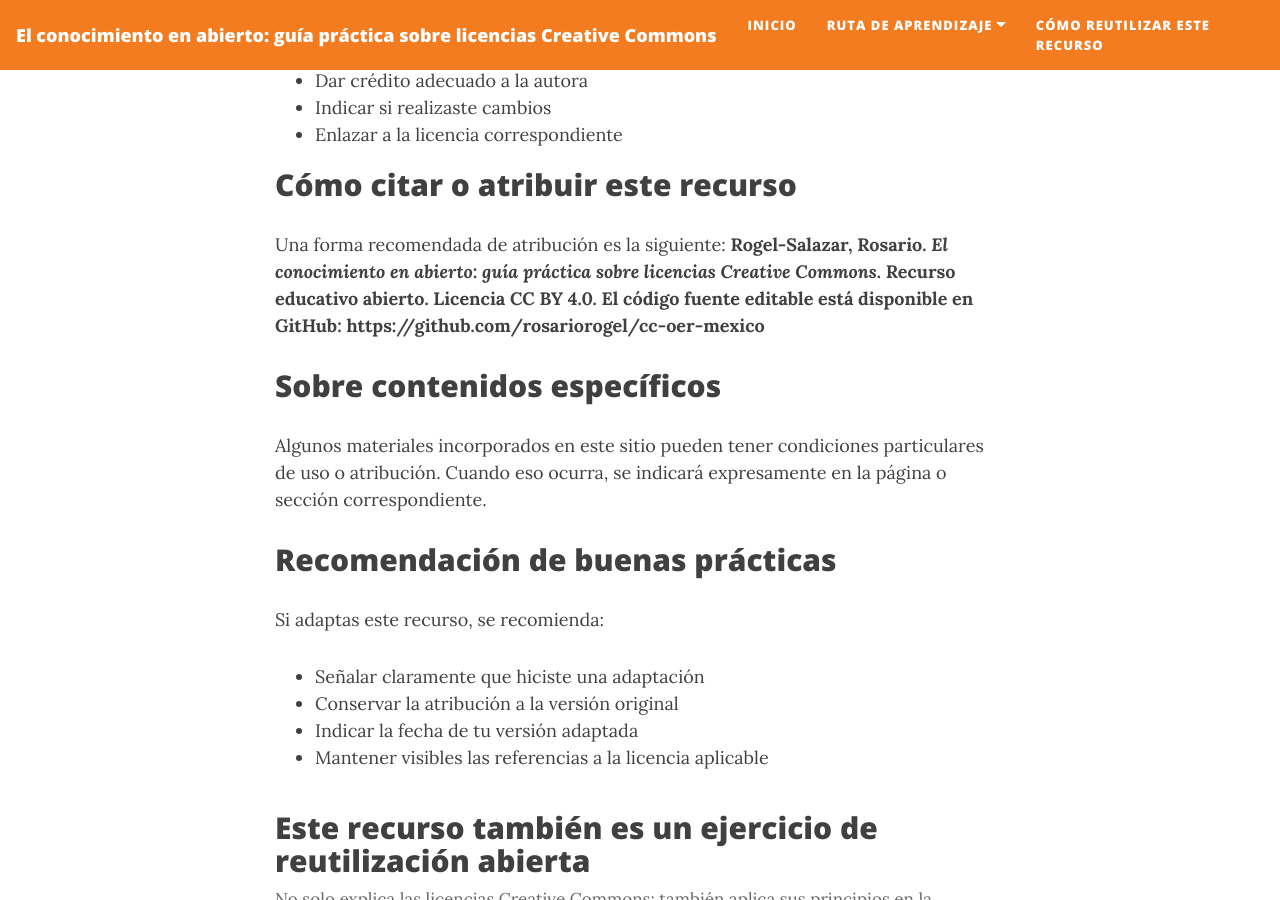
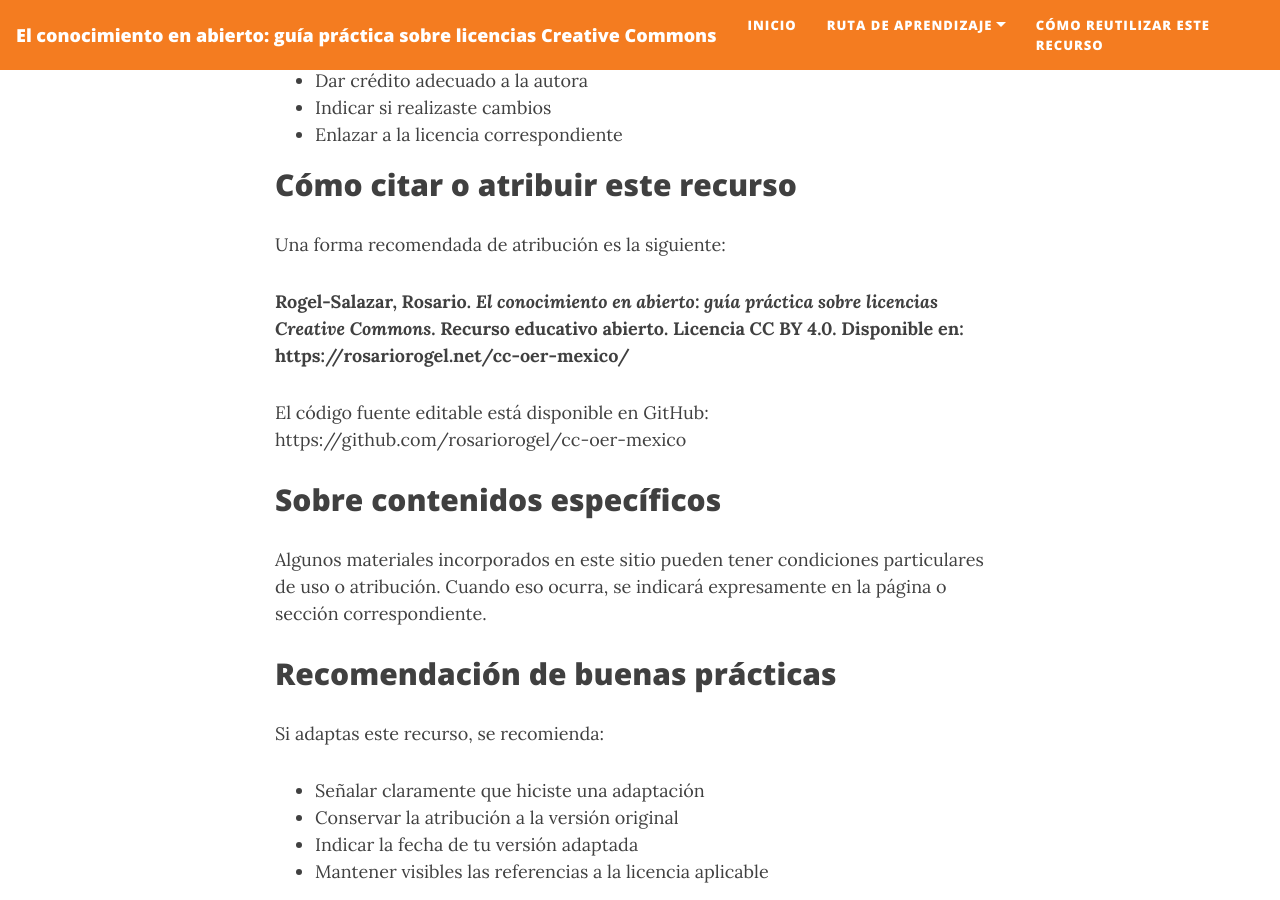
Before and after one commit to rosariorogel/cc-oer-mexico, a Jekyll site: the page built from _pages/reusar-este-recurso.md, in a window 1280 px wide and 900 px high, scrolled down 1181 px. Built offline with Jekyll 4.4.1, drawn with Linux system fonts in a browser that asks for light colours; nearby versions of some CDN libraries.

Commit message:
Revise citation format and update URLs
Updated attribution format for the resource, changing the URL and adding a note about the editable source code.

```diff
--- a/_pages/reusar-este-recurso.md
+++ b/_pages/reusar-este-recurso.md
@@ -43,7 +43,10 @@
 ## Cómo citar o atribuir este recurso
 
 Una forma recomendada de atribución es la siguiente:
-**Rogel-Salazar, Rosario. _El conocimiento en abierto: guía práctica sobre licencias Creative Commons_. Recurso educativo abierto. Licencia CC BY 4.0. El código fuente editable está disponible en GitHub: https://github.com/rosariorogel/cc-oer-mexico**
+
+**Rogel-Salazar, Rosario. _El conocimiento en abierto: guía práctica sobre licencias Creative Commons_. Recurso educativo abierto. Licencia CC BY 4.0. Disponible en: https://rosariorogel.net/cc-oer-mexico/**
+
+El código fuente editable está disponible en GitHub: https://github.com/rosariorogel/cc-oer-mexico
 
 ## Sobre contenidos específicos
 
```
